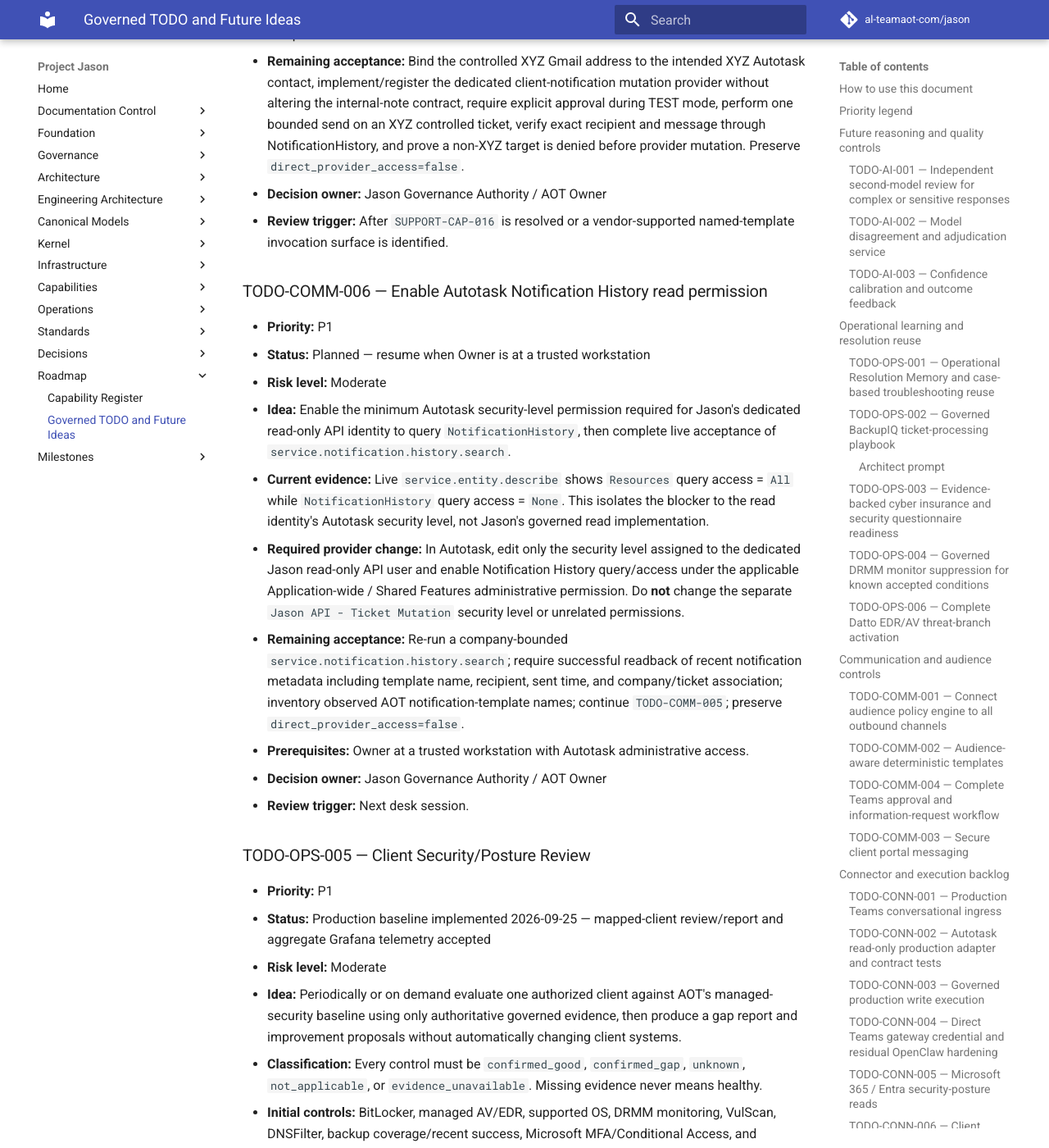
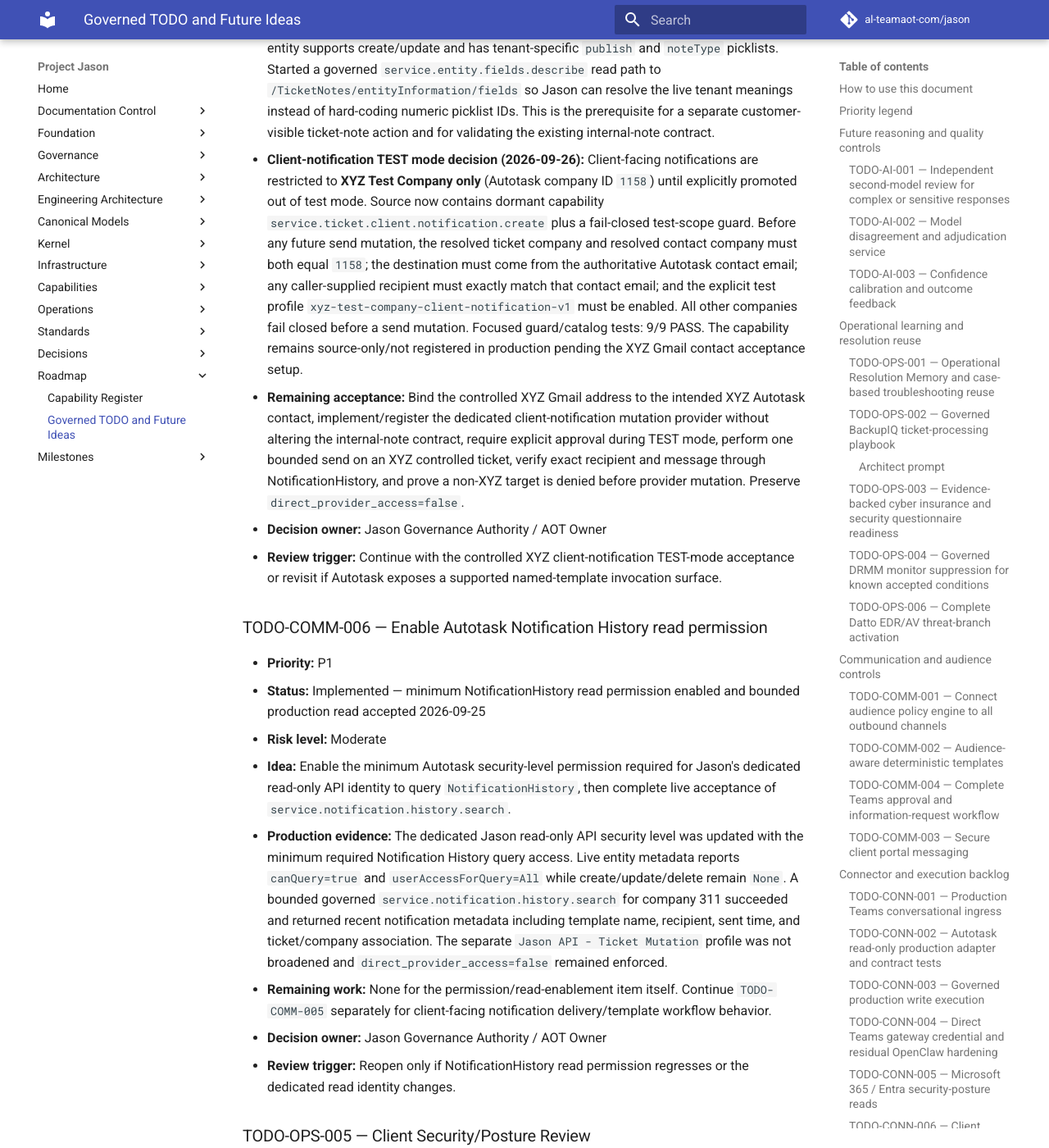
Before and after one commit to al-teamaot-com/jason, an MkDocs documentation site: the page built from docs/roadmaps/Project-Jason-TODO-and-Future-Ideas.md, in a window 1280 px wide and 1400 px high, scrolled down 51249 px. Shown: the whole window at 82% size. Built offline with MkDocs 1.6.1 and Material for MkDocs 9.7.7, drawn with Linux system fonts in a browser that asks for light colours; comment, search, counter and statistics services are not loaded; some of the changed text lies outside the part shown.

Commit message:
Reconcile live connector roadmap status

```diff
--- a/docs/roadmaps/Project-Jason-TODO-and-Future-Ideas.md
+++ b/docs/roadmaps/Project-Jason-TODO-and-Future-Ideas.md
@@ -825,7 +825,7 @@
 ### TODO-CONN-008 — DNSFilter posture integration
 
 - **Priority:** P2
-- **Status:** Dual-plane REST + MCP source implementation complete and locally tested 2026-09-24; production activation in progress
+- **Status:** Read integration production-active and governed-read accepted; DNSFilter administrative write families remain separately gated/dormant outside bounded acceptance profiles
 - **Risk level:** Moderate
 - **Idea:** Add governed DNSFilter posture, investigation, reporting, and future administrative capabilities without bypassing Jason authority.
 - **Implemented source foundation:** REST provides unattended posture reads for mapped organizations/sites/policies/agents. DNSFilter MCP adds provider-supported OAuth investigation/admin reads for query logs, decision explanation, blocked traffic, anomaly analysis, stale/version/duplicate agent checks, site-policy drift, category coverage, and unblock-request monitoring. Both planes reject caller-supplied organization/MSP scope and use the validated Autotask-company-to-DNSFilter-organization boundary.
@@ -833,8 +833,8 @@
 - **Boundary decision:** REST direct network/policy/agent-by-ID reads remain unregistered where the provider request cannot independently preserve exact organization scope. MCP read tools are fixed in source and receive only the server-derived mapped organization ID; there is no generic arbitrary-tool capability.
 - **Why it matters:** REST supplies deterministic background posture evidence while MCP supplies provider-supported DNS forensics and an eventual governed admin plane, avoiding private/UI automation.
 - **Origin:** Reclassified from `SUPPORT-CAP-010` on 2026-09-18.
-- **Implementation verification (2026-09-24):** REST/MCP client and connector tests, provider-neutral capability tests, public MCP catalog drift tests, dormant-write coverage, client-security-posture tests, provider-secret tests, focused runtime-composition tests, connector regression suite, compile checks, and diff validation pass locally. REST and MCP capabilities remain PILOT and both runtime switches default false.
-- **Remaining prerequisites:** protected source merge/deployment; REST API key/OpenBao provisioning; DNSFilter MCP OAuth sign-in; exact client-boundary records; explicit read authorities; controlled production read acceptance for each plane; post-acceptance promotion from PILOT. No DNSFilter provider write authority is included.
+- **Production checkpoint (2026-09-24):** REST/MCP source, secrets, OAuth, exact AOT boundary, read authorities, and controlled production read acceptance were completed. Governed DNSFilter reads remain active in the live capability catalog, including organization, site, policy, agent, anomaly/query, blocked-traffic, stale/version/duplicate-agent, drift, category, and unblock-request evidence. Separate bounded policy-create/delete acceptances proved the mutation framework and were then cleaned up to dormant write posture; those tests did not create general DNSFilter write authority.
+- **Remaining work:** preserve exact client/network isolation for non-AOT clients before native DNSFilter evidence becomes a normal cross-client playbook dependency; complete the separately governed missing-agent installer acceptance; review each administrative write family independently before any future activation. No generic DNSFilter provider write authority is implied.
 - **Current runbook:** `docs/operations/DNSFilter-Dual-Plane-Integration-2026-09-24.md`.
 - **Decision owner:** Jason Governance Authority / Technology Steward
 - **Review trigger:** Complete controlled production REST/MCP read acceptance, then review individual administrative write families separately.
@@ -854,14 +854,14 @@
 ### TODO-CONN-010 — Governed Datto RMM site-variable reads
 
 - **Priority:** P1
-- **Status:** Planned — high priority
+- **Status:** Implemented and production-proven — governed list/create/update active; secret values remain protected
 - **Risk level:** High
 - **Idea:** Add a governed Datto RMM capability that can determine which site variables exist for an exact authorized site and whether a required variable is present and usable, without disclosing secret values unless an explicitly approved workflow requires the value.
 - **Why it matters:** AOT components such as Duo deployment and Datto Endpoint Backup depend on site variables. Jason must be able to distinguish a missing site configuration dependency from an endpoint/component failure.
-- **Current evidence (2026-09-20):** Live capability discovery exposes managed-site reads and component metadata but no dedicated site-variable/account-variable read capability. Existing endpoint UDF reads are not a substitute for Datto RMM site variables.
+- **Production evidence:** `management.site.variable.list`, `management.site.variable.create`, and `management.site.variable.update` are active governed capabilities. Controlled production create of `AOT_OnboardingVariableBaseline` on the AOT-owned Managed site succeeded through the governed create path and authoritative readback verified the variable existed exactly once with its value masked. Site-variable values remain sensitive configuration and are not disclosed to non-administrative requesters.
 - **Required behavior:** Resolve the exact company/site first; enumerate variable names/metadata safely; report presence/absence and usability; redact sensitive values from chat, logs, tickets, and telemetry; allow approved playbooks to consume required values by reference; preserve `direct_provider_access=false`.
 - **Decision owner:** Jason Governance Authority / Technology Steward
-- **Review trigger:** Treat as near-term work because multiple operational playbooks depend on site-variable presence validation.
+- **Review trigger:** Reopen only for a new site-variable operation, provider contract change, secret-handling regression, or playbook-specific usability defect.
 
 ### TODO-OPS-007 — Invoice-to-catalog and purchase-order workflow
 
@@ -1010,11 +1010,11 @@
 ### TODO-CONN-018 — Governed ad-hoc PowerShell on eligible Windows endpoints
 
 - **Priority:** P1
-- **Status:** Proposed
+- **Status:** In progress — generalized governed Datto execution is production-proven across non-pilot targets and `endpoint.powershell.read` is active; dedicated provider-neutral workstation/server acceptance remains
 - **Risk level:** High
-- **Idea:** Expand Jason's governed `Run Ad Hoc Command (PowerShell 2-5) [WIN]` execution path from the current single-device pilot scope to eligible Datto RMM-managed Windows endpoints, including workstations and servers, while preserving strict governance.
+- **Idea:** Expand Jason's governed read-only PowerShell path across eligible Datto RMM-managed Windows endpoints, including workstations and servers, while preserving strict governance.
 - **Why it matters:** Jason can often identify the exact read-only diagnostic command needed, but a hard-coded device scope forces manual technician intervention on other customer systems.
-- **Why not now:** The current MCP/runtime execution contract pins the ad-hoc PowerShell runner to a single device identity and target class as part of the original pilot safety boundary.
+- **Current evidence:** The original single-device target restriction was removed through governed target canonicalization. Production acceptance on VZ-50618 proved non-pilot exact endpoint/component resolution, exactly one Datto execution, terminal job readback, governed StdOut, and no cross-company resource use. The live registry also exposes dedicated read-only `endpoint.powershell.read`. Remaining work is a bounded dedicated-capability acceptance on representative workstation/server targets rather than further broadening the generic execution path.
 - **Prerequisites:** replace single-device scope with governed endpoint resolution; validate OS and device identity before execution; support workstation/server target classes; preserve exact component UID binding; classify commands read-only vs mutating; require per-run technician approval for arbitrary commands; prohibit autonomous disruptive/destructive commands; enforce client isolation, audit evidence, bounded output, attempt limits, and job readback verification; add acceptance tests on representative Windows workstation and server targets.
 - **Decision owner:** Jason Governance Authority / MSP Operations
 - **Review trigger:** High priority; complete before Jason is expected to perform cross-client read-only diagnostics without technician-side command execution.
@@ -1166,29 +1166,27 @@
 ### TODO-COMM-005 — Autotask notification-template communication capability
 
 - **Priority:** P1
-- **Status:** In progress — governed NotificationHistory read deployed; production read blocked by `SUPPORT-CAP-016`; ticket-note communication bridge investigation started 2026-09-20
+- **Status:** In progress — governed NotificationHistory read is production-proven; client-notification TEST-mode mutation acceptance remains
 - **Risk level:** High
 - **Idea:** Let Jason discover AOT-approved Autotask notification templates and use them for governed end-user ticket communications with exact ticket/company/contact audience validation, preview, approval policy, send evidence, and post-send verification.
 - **Provider constraint:** Autotask documents `NotificationHistory` as query-only and exposes `templateName`, but does not document Notification Templates as a queryable/executable REST resource or a named-template send operation. Jason must not scrape/private-call the Autotask UI.
-- **Implemented checkpoint (2026-09-19):** Active `service.notification.history.search` is deployed through Central Orchestrator and requires explicit company scope. `service.entity.describe` proved the production API identity currently has `userAccessForQuery=None` on NotificationHistory; bounded live query failed closed and is tracked as `SUPPORT-CAP-016`.
+- **Production checkpoint (2026-09-25):** `SUPPORT-CAP-016` is resolved. The dedicated Jason read-only API security level now reports `NotificationHistory` `canQuery=true` / `userAccessForQuery=All` while create/update/delete remain unavailable. Governed `service.notification.history.search` succeeded for company 311 and returned bounded recent template name, recipient, sent time, ticket, and company metadata with `direct_provider_access=false`.
 - **Implementation checkpoint (2026-09-20):** Confirmed the documented `TicketNotes` REST entity supports create/update and has tenant-specific `publish` and `noteType` picklists. Started a governed `service.entity.fields.describe` read path to `/TicketNotes/entityInformation/fields` so Jason can resolve the live tenant meanings instead of hard-coding numeric picklist IDs. This is the prerequisite for a separate customer-visible ticket-note action and for validating the existing internal-note contract.
 - **Client-notification TEST mode decision (2026-09-26):** Client-facing notifications are restricted to **XYZ Test Company only** (Autotask company ID `1158`) until explicitly promoted out of test mode. Source now contains dormant capability `service.ticket.client.notification.create` plus a fail-closed test-scope guard. Before any future send mutation, the resolved ticket company and resolved contact company must both equal `1158`; the destination must come from the authoritative Autotask contact email; any caller-supplied recipient must exactly match that contact email; and the explicit test profile `xyz-test-company-client-notification-v1` must be enabled. All other companies fail closed before a send mutation. Focused guard/catalog tests: 9/9 PASS. The capability remains source-only/not registered in production pending the XYZ Gmail contact acceptance setup.
 - **Remaining acceptance:** Bind the controlled XYZ Gmail address to the intended XYZ Autotask contact, implement/register the dedicated client-notification mutation provider without altering the internal-note contract, require explicit approval during TEST mode, perform one bounded send on an XYZ controlled ticket, verify exact recipient and message through NotificationHistory, and prove a non-XYZ target is denied before provider mutation. Preserve `direct_provider_access=false`.
 - **Decision owner:** Jason Governance Authority / AOT Owner
-- **Review trigger:** After `SUPPORT-CAP-016` is resolved or a vendor-supported named-template invocation surface is identified.
+- **Review trigger:** Continue with the controlled XYZ client-notification TEST-mode acceptance or revisit if Autotask exposes a supported named-template invocation surface.
 
 ### TODO-COMM-006 — Enable Autotask Notification History read permission
 
 - **Priority:** P1
-- **Status:** Planned — resume when Owner is at a trusted workstation
+- **Status:** Implemented — minimum NotificationHistory read permission enabled and bounded production read accepted 2026-09-25
 - **Risk level:** Moderate
 - **Idea:** Enable the minimum Autotask security-level permission required for Jason's dedicated read-only API identity to query `NotificationHistory`, then complete live acceptance of `service.notification.history.search`.
-- **Current evidence:** Live `service.entity.describe` shows `Resources` query access = `All` while `NotificationHistory` query access = `None`. This isolates the blocker to the read identity's Autotask security level, not Jason's governed read implementation.
-- **Required provider change:** In Autotask, edit only the security level assigned to the dedicated Jason read-only API user and enable Notification History query/access under the applicable Application-wide / Shared Features administrative permission. Do **not** change the separate `Jason API - Ticket Mutation` security level or unrelated permissions.
-- **Remaining acceptance:** Re-run a company-bounded `service.notification.history.search`; require successful readback of recent notification metadata including template name, recipient, sent time, and company/ticket association; inventory observed AOT notification-template names; continue `TODO-COMM-005`; preserve `direct_provider_access=false`.
-- **Prerequisites:** Owner at a trusted workstation with Autotask administrative access.
+- **Production evidence:** The dedicated Jason read-only API security level was updated with the minimum required Notification History query access. Live entity metadata reports `canQuery=true` and `userAccessForQuery=All` while create/update/delete remain `None`. A bounded governed `service.notification.history.search` for company 311 succeeded and returned recent notification metadata including template name, recipient, sent time, and ticket/company association. The separate `Jason API - Ticket Mutation` profile was not broadened and `direct_provider_access=false` remained enforced.
+- **Remaining work:** None for the permission/read-enablement item itself. Continue `TODO-COMM-005` separately for client-facing notification delivery/template workflow behavior.
 - **Decision owner:** Jason Governance Authority / AOT Owner
-- **Review trigger:** Next desk session.
+- **Review trigger:** Reopen only if NotificationHistory read permission regresses or the dedicated read identity changes.
 
 ### TODO-OPS-005 — Client Security/Posture Review
 
```
